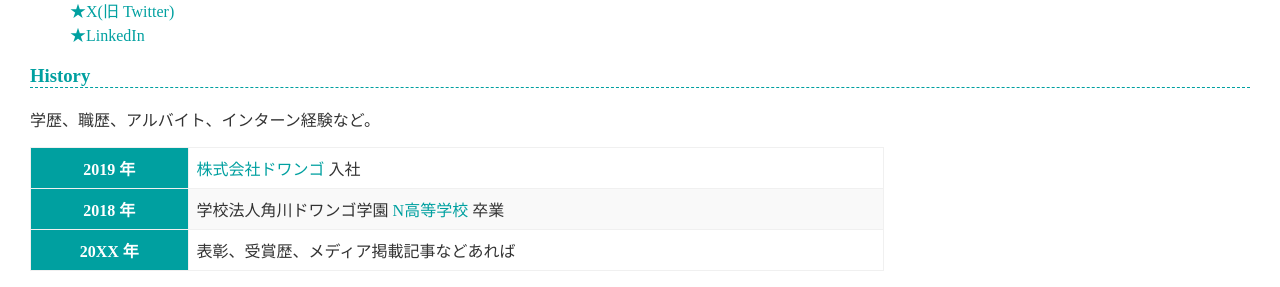
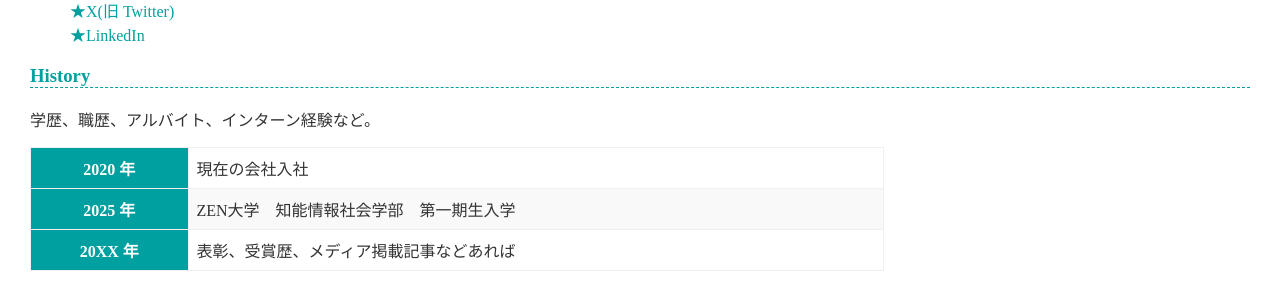
Before and after one commit to 251zs02774-creator/251zs02774-creator.github.io, a plain HTML site: page index.html in a window 1280 px wide. Shown: the part 1049-1336 px from the top of the page. Drawn offline with Linux system fonts and the light colour scheme.

Commit message:
自分のこと追加

```diff
--- a/index.html
+++ b/index.html
@@ -62,12 +62,12 @@
     <p>学歴、職歴、アルバイト、インターン経験など。</p>
     <table>
       <tr>
-        <th>2019 年</th>
-        <td><a href="https://dwango.co.jp/">株式会社ドワンゴ</a> 入社</td>
+        <th>2020 年</th>
+        <td>現在の会社入社</td>
       </tr>
       <tr>
-        <th>2018 年</th>
-        <td>学校法人角川ドワンゴ学園 <a href="https://nnn.ed.jp/">N高等学校</a> 卒業</td>
+        <th>2025 年</th>
+        <td>ZEN大学　知能情報社会学部　第一期生入学</td>
       </tr>
       <tr>
         <th>20XX 年</th>
```
